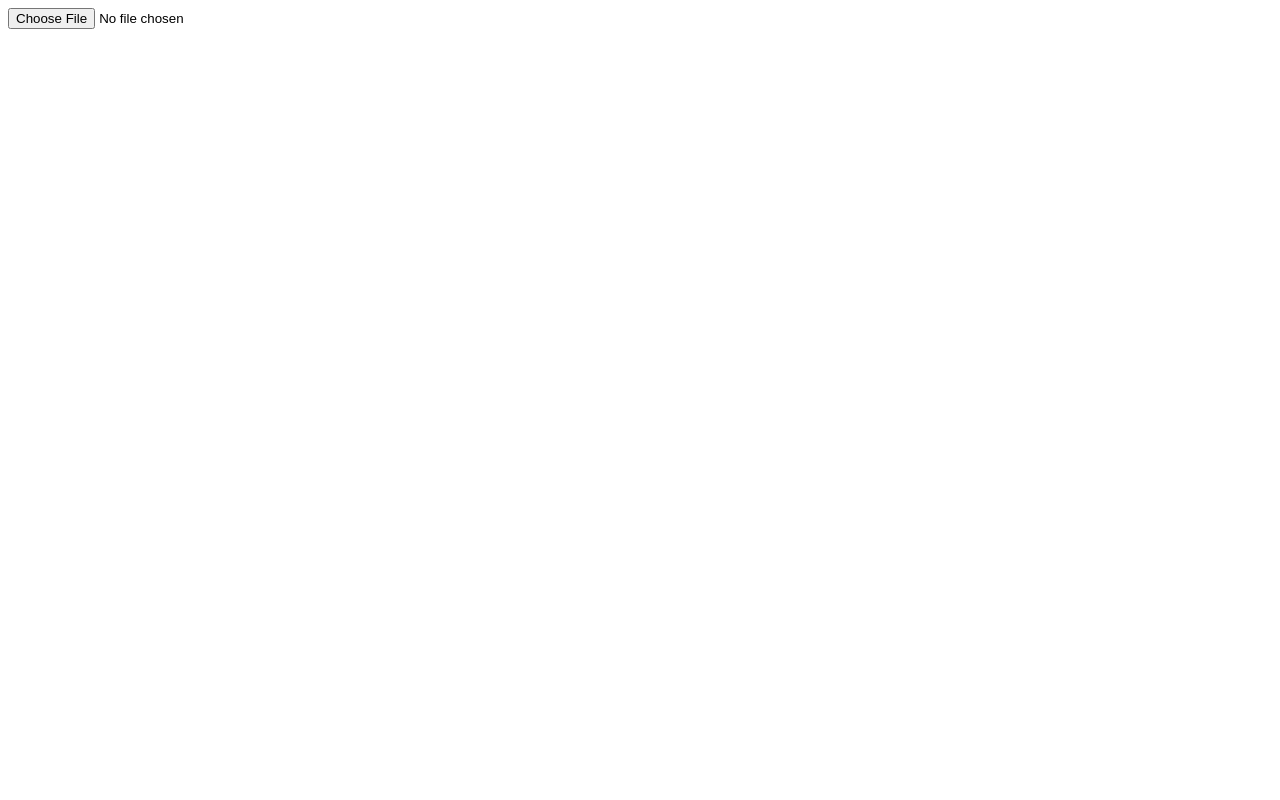
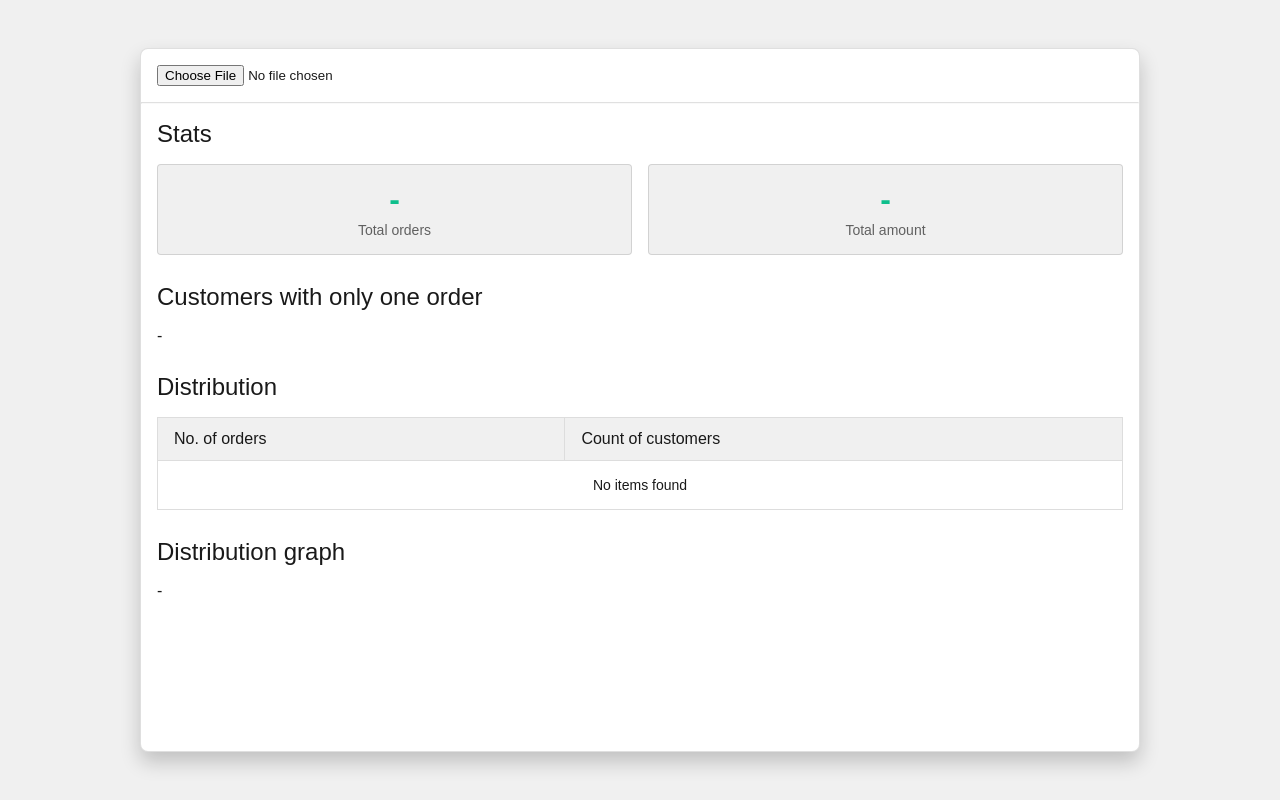
Before and after one commit to AKAspanion/eagleowl-test, a plain HTML site: page index.html in a window 1280 px wide. Drawn offline with Linux system fonts and the light colour scheme.

Commit message:
Stats populated

```diff
--- /dev/null
+++ b/index.css
@@ -0,0 +1,128 @@
+* {
+  margin: 0;
+  padding: 0;
+  box-sizing: border-box;
+  font-family: sans-serif;
+  color: rgba(0, 0, 0, 0.9);
+}
+
+body {
+  padding: 16px;
+  background: #f0f0f0;
+}
+
+.padded-card {
+  padding: 16px;
+}
+
+.container {
+  margin: 32px auto;
+  max-width: 1000px;
+  border-radius: 8px;
+  background: #ffffff;
+  min-height: calc(100vh - 96px);
+  border: 1px solid rgba(0, 0, 0, 0.125);
+  box-shadow: 0 10px 20px rgba(0, 0, 0, 0.2);
+}
+
+.pt-3 {
+  padding-top: 12px;
+}
+
+.stat__title {
+  font-size: 24px;
+  margin-bottom: 16px;
+  color: rgba(0, 0, 0, 0.9);
+}
+
+hr {
+  opacity: 0.3;
+}
+
+.dashboard__items {
+  display: grid;
+  grid-template-columns: repeat(2, 1fr);
+}
+
+.dashboard__item {
+  padding: 16px 0px;
+  user-select: none;
+  border-radius: 4px;
+  text-align: center;
+  background: #f0f0f0;
+  transition: 0.2s ease-in-out;
+  border: 1px solid rgba(0, 0, 0, 0.125);
+}
+.dashboard__item:hover {
+  box-shadow: 0 2px 8px rgba(0, 0, 0, 0.09);
+}
+
+.dashboard__item:nth-of-type(1) {
+  margin-right: 8px;
+}
+.dashboard__item:nth-of-type(2) {
+  margin-left: 8px;
+}
+
+.user__items {
+  display: flex;
+  flex-wrap: wrap;
+  align-items: start;
+  justify-content: start;
+}
+
+.user__item {
+  border: 1px solid rgba(0, 0, 0, 0.2);
+  color: rgba(0, 0, 0, 0.6);
+  white-space: nowrap;
+  border-radius: 16px;
+  margin-bottom: 8px;
+  margin-right: 8px;
+  padding: 4px 12px;
+  font-size: 14px;
+}
+
+.dashboard__number {
+  font-size: 32px;
+  color: #0ebf8c;
+  font-weight: bold;
+  text-align: center;
+  padding-bottom: 4px;
+}
+
+.dashboard__subtitle {
+  font-size: 14px;
+  text-align: center;
+  color: rgba(0, 0, 0, 0.6);
+}
+
+.table {
+  border-collapse: collapse;
+  width: 100%;
+}
+
+td,
+th {
+  padding: 16px;
+  text-align: left;
+  font-weight: normal;
+  border: 1px solid #ddd;
+}
+
+tr:hover {
+  background: #f0f0f0;
+}
+
+th {
+  padding-top: 12px;
+  padding-bottom: 12px;
+  text-align: left;
+}
+
+.table__head {
+  background: #f0f0f0;
+}
+
+#tableBody {
+  font-size: 14px;
+}
--- a/index.html
+++ b/index.html
@@ -3,10 +3,63 @@
   <head>
     <meta charset="UTF-8" />
     <meta name="viewport" content="width=device-width, initial-scale=1.0" />
+    <link rel="stylesheet" href="index.css" />
     <script defer src="index.js"></script>
     <title>Eagleowl Test</title>
   </head>
   <body>
-    <input id="fileInput" type="file" accept=".txt" />
+    <div class="container">
+      <div class="padded-card">
+        <input id="fileInput" type="file" accept=".txt" />
+      </div>
+      <hr />
+      <div class="padded-card">
+        <div class="stats__container">
+          <div class="stat__title">Stats</div>
+          <div class="dashboard__items">
+            <div class="dashboard__item">
+              <div id="totalOrders" class="dashboard__number">-</div>
+              <div class="dashboard__subtitle">Total orders</div>
+            </div>
+            <div class="dashboard__item">
+              <div id="totalAmount" class="dashboard__number">-</div>
+              <div class="dashboard__subtitle">Total amount</div>
+            </div>
+          </div>
+        </div>
+      </div>
+      <div class="padded-card pt-3">
+        <div class="stat__title">Customers with only one order</div>
+        <div id="userItems" class="user__items">-</div>
+      </div>
+      <div class="padded-card pt-3">
+        <div class="stat__title">Distribution</div>
+        <table class="table">
+          <thead class="table__head">
+            <tr class="table__head-row">
+              <th>
+                No. of orders
+              </th>
+              <th>
+                Count of customers
+              </th>
+            </tr>
+          </thead>
+          <tbody id="tableBody">
+            <tr>
+              <td colspan="2">
+                <div style="text-align: center;">
+                  No items found
+                </div>
+              </td>
+            </tr>
+          </tbody>
+        </table>
+      </div>
+      <div class="padded-card pt-3">
+        <div class="stat__title">Distribution graph</div>
+        <div id="graphBody" class="user__items">-</div>
+      </div>
+    </div>
   </body>
 </html>
--- a/index.js
+++ b/index.js
@@ -1,4 +1,5 @@
-document.getElementById("fileInput").addEventListener("change", getFile);
+const fileInput = document.getElementById("fileInput");
+fileInput.addEventListener("change", getFile);
 
 function processData(file) {
   const data = [];
@@ -77,11 +78,57 @@ function calculateStats(data) {
   };
 }
 
+function addUserChip(container, text) {
+  const element = document.createElement("div");
+
+  element.appendChild(document.createTextNode(text));
+  element.classList.add("user__item");
+  container.appendChild(element);
+}
+
+function addTableRow(table, index, size) {
+  const element = document.createElement("tr");
+
+  const nIndex = index > 4 ? index + "+" : index;
+
+  const tdOrders = document.createElement("td");
+  tdOrders.appendChild(document.createTextNode(nIndex));
+  const tdCustomers = document.createElement("td");
+  tdCustomers.appendChild(document.createTextNode(size));
+
+  element.appendChild(tdOrders);
+  element.appendChild(tdCustomers);
+
+  table.appendChild(element);
+}
+
 function renderStats(file) {
   const data = processData(file);
 
-  const aggregatedStat = calculateStats(data);
-  console.log(aggregatedStat);
+  const {
+    totalAmountSum,
+    totalOrdersCount,
+    customerOrderDistribution,
+  } = calculateStats(data);
+
+  const [singleUsers] = customerOrderDistribution;
+
+  document.getElementById("totalOrders").innerHTML = totalOrdersCount;
+  document.getElementById("totalAmount").innerHTML = totalAmountSum;
+
+  const users = document.getElementById("userItems");
+  users.innerHTML = "";
+
+  const table = document.getElementById("tableBody");
+  table.innerHTML = "";
+
+  customerOrderDistribution.forEach((stat, index) => {
+    addTableRow(table, index + 1, stat.length);
+  });
+
+  singleUsers.forEach(({ name }) => {
+    addUserChip(users, name);
+  });
 }
 
 function getFile(event) {
```
